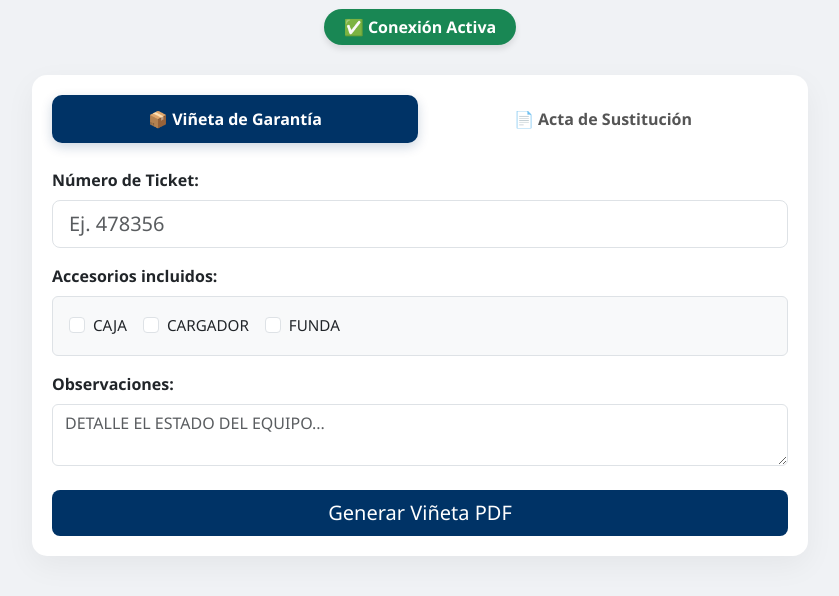
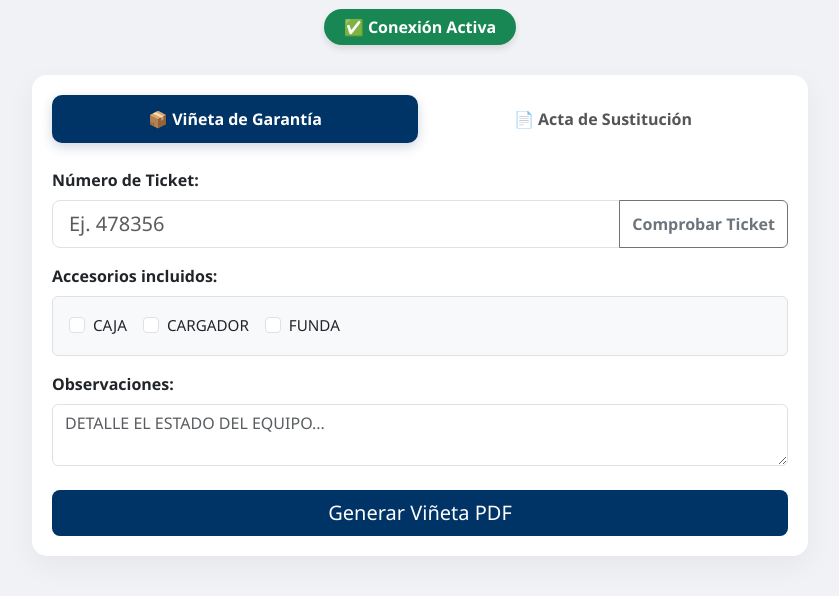
Before and after one commit to gp21004/GeneradorWeb, a Flask app: page / in a window 1280 px wide. Shown: the part 137-733 px from the top of the page, without its empty margins (220-1059 px from the left). Run offline with Flask 3, Linux system fonts and the light colour scheme; some libraries are stand-ins or nearby versions.

Commit message:
Se agrega nueva función para detectar accesorios a vista viñeta

```diff
--- a/app.py
+++ b/app.py
@@ -120,6 +120,18 @@ def extraer_datos_web(ticket_id):
                     texto_acta = "<br/><br/>".join(lineas)
                     break
 
+        # Extracción de accesorios del comprobante
+        accesorios_recibidos = ""
+        modal_comprobante = soup.find('div', id='v_comprobanteModal')
+        if modal_comprobante:
+            h5_tags = modal_comprobante.find_all('h5')
+            for h5 in h5_tags:
+                texto = h5.get_text()
+                if "El equipo ha sido recibido con:" in texto:
+                    accesorios_recibidos = texto
+                    break
+
+        datos["Accesorios_Recibidos"] = accesorios_recibidos
         datos["TextoActa"] = texto_acta
         datos["TituloActa"] = titulo_acta
         return datos
@@ -407,5 +419,22 @@ def procesar_acta():
     pdf_path = generar_pdf_acta(d, temp_img)
     return send_file(pdf_path, as_attachment=False, download_name=f"Acta_{ticket}.pdf")
 
+@app.route('/api/comprobar_ticket/<ticket_id>', methods=['GET'])
+def comprobar_ticket(ticket_id):
+    d = extraer_datos_web(ticket_id)
+    if isinstance(d, str):
+        return jsonify({"status": "error", "mensaje": f"Error de sincronización o sesión: {d}"}), 400
+    if not d or d == "ERROR_NA":
+        return jsonify({"status": "error", "mensaje": "Ticket no encontrado."}), 404
+
+    acc = d.get("Accesorios_Recibidos", "").upper()
+
+    return jsonify({
+        "status": "success",
+        "cargador": "CARGADOR" in acc,
+        "caja": "CAJA" in acc,
+        "funda": "FUNDA" in acc
+    })
+
 if __name__ == '__main__':
     app.run(debug=True, host='0.0.0.0', port=5000)
--- a/templates/index.html
+++ b/templates/index.html
@@ -87,7 +87,10 @@
                 <form action="/procesar_vineta" method="POST" id="form-vineta">
                     <div class="mb-3">
                         <label class="form-label fw-bold">Número de Ticket:</label>
-                        <input type="text" class="form-control form-control-lg solo-numeros" name="ticket" placeholder="Ej. 478356" required oninput="this.value = this.value.replace(/[^0-9]/g, '');">
+                        <div class="input-group">
+                            <input type="text" class="form-control form-control-lg solo-numeros" name="ticket" id="ticket_vineta" placeholder="Ej. 478356" required oninput="this.value = this.value.replace(/[^0-9]/g, '');">
+                            <button class="btn btn-outline-secondary fw-bold" type="button" id="btn-comprobar-ticket">Comprobar Ticket</button>
+                        </div>
                     </div>
                     <div class="mb-3"><label class="form-label fw-bold">Accesorios incluidos:</label>
                         <div class="d-flex flex-wrap gap-3 p-3 bg-light rounded border">
@@ -375,6 +378,60 @@
         }
     }
 
+    const btnComprobar = document.getElementById('btn-comprobar-ticket');
+    if (btnComprobar) {
+        btnComprobar.addEventListener('click', async () => {
+            const ticketInput = document.getElementById('ticket_vineta');
+            const ticketVal = ticketInput.value.trim();
+            if (!ticketVal) {
+                Swal.fire({ icon: 'warning', title: 'Aviso', text: 'Ingrese un número de ticket primero.', confirmButtonColor: '#003366' });
+                return;
+            }
+
+            const originalText = btnComprobar.innerHTML;
+            btnComprobar.innerHTML = '⏳';
+            btnComprobar.disabled = true;
+
+            try {
+                const response = await fetch(`/api/comprobar_ticket/${ticketVal}`);
+                if (response.ok) {
+                    const data = await response.json();
+                    if (data.status === 'success') {
+                        document.getElementById('caja').checked = data.caja;
+                        document.getElementById('cargador').checked = data.cargador;
+                        document.getElementById('funda').checked = data.funda;
+
+                        let encontrados = [];
+                        if(data.caja) encontrados.push('Caja');
+                        if(data.cargador) encontrados.push('Cargador');
+                        if(data.funda) encontrados.push('Funda');
+
+                        let msg = encontrados.length > 0
+                            ? `Accesorios detectados: ${encontrados.join(', ')}`
+                            : 'No se detectaron accesorios en el ticket.';
+
+                        Swal.fire({
+                            icon: 'success',
+                            title: 'Comprobación completada',
+                            text: msg,
+                            timer: 3000,
+                            showConfirmButton: false
+                        });
+                    } else {
+                        Swal.fire({ icon: 'error', title: 'Error', text: data.mensaje || 'Error desconocido', confirmButtonColor: '#003366' });
+                    }
+                } else {
+                    Swal.fire({ icon: 'error', title: 'Error', text: 'No se pudo obtener la información del ticket. Revisa tu conexión o sesión.', confirmButtonColor: '#003366' });
+                }
+            } catch (error) {
+                Swal.fire({ icon: 'error', title: 'Error', text: 'Error de conexión con el servidor local.', confirmButtonColor: '#003366' });
+            } finally {
+                btnComprobar.innerHTML = originalText;
+                btnComprobar.disabled = false;
+            }
+        });
+    }
+
     document.getElementById('form-vineta').addEventListener('submit', (e) => procesarFormulario(e, 'form-vineta'));
     document.getElementById('form-acta').addEventListener('submit', (e) => procesarFormulario(e, 'form-acta'));
 </script>
```
